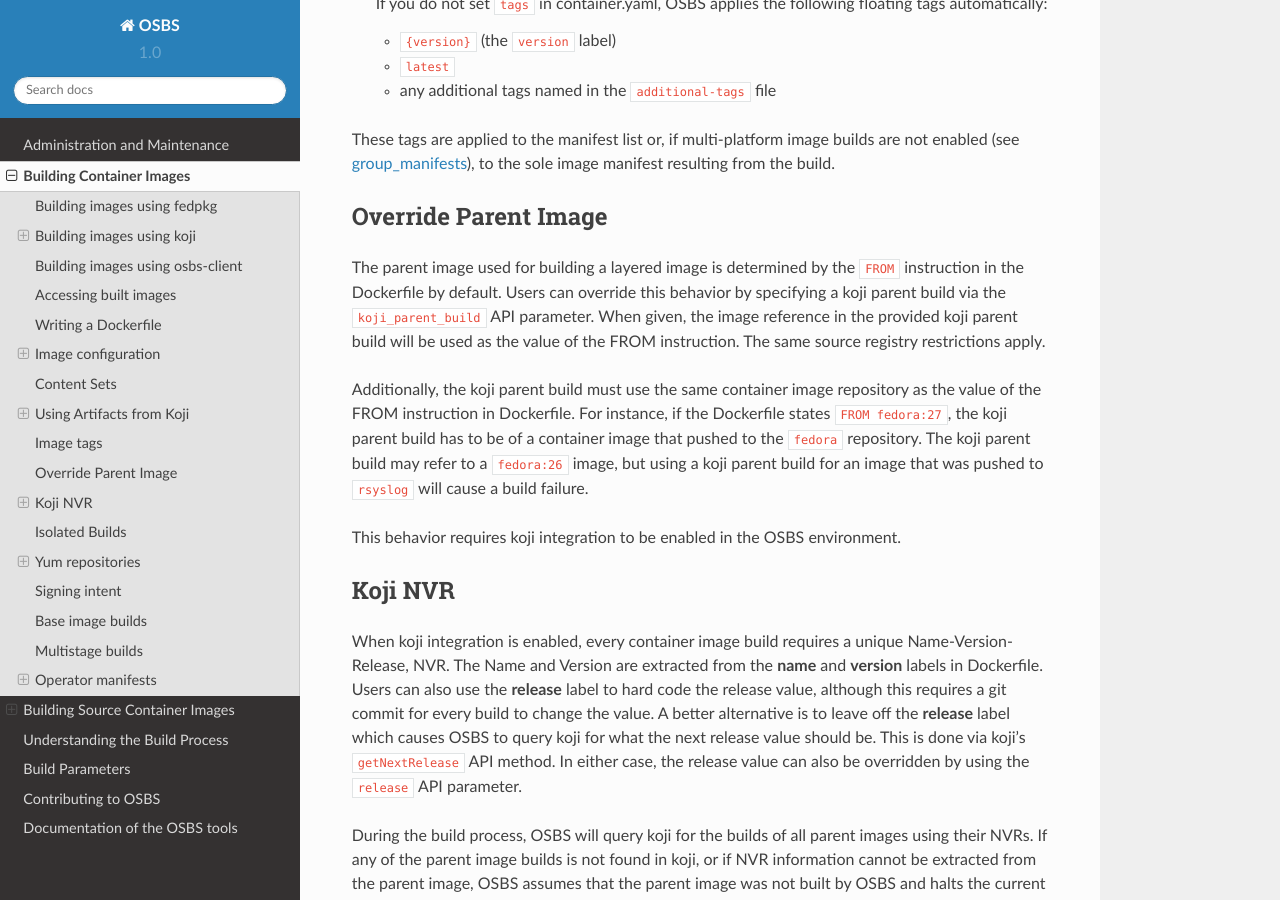
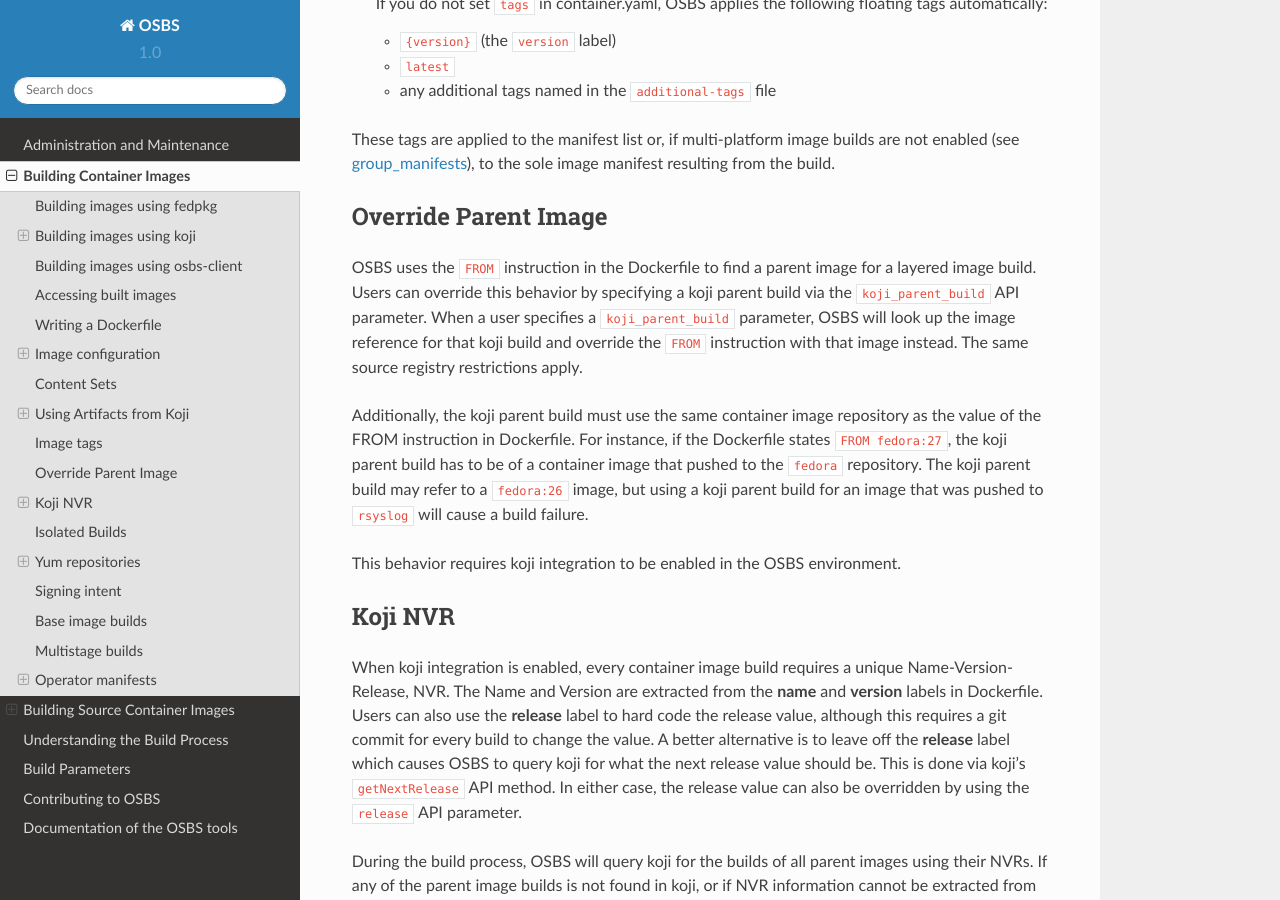
Before and after one commit to containerbuildsystem/osbs-docs, a Sphinx documentation site: the page built from docs/users.rst, in a window 1280 px wide and 900 px high, scrolled down 16994 px. Built offline with Sphinx 7.4.7 and the Read the Docs theme 2.0.0, drawn with Linux system fonts in a browser that asks for light colours.

Commit message:
users: use active voice in first "Override Parent Image" paragraph
Rewrite this paragraph to use the active voice so that users can
understand it more easily.

```diff
--- a/docs/users.rst
+++ b/docs/users.rst
@@ -895,12 +895,12 @@
 Override Parent Image
 ----------------------
 
-The parent image used for building a layered image is determined by the ``FROM``
-instruction in the Dockerfile by default. Users can override this behavior
-by specifying a koji parent build via the ``koji_parent_build`` API parameter.
-When given, the image reference in the provided koji parent build will be used as
-the value of the FROM instruction. The same source registry restrictions
-apply.
+OSBS uses the ``FROM`` instruction in the Dockerfile to find a parent image
+for a layered image build. Users can override this behavior by specifying a
+koji parent build via the ``koji_parent_build`` API parameter. When a user
+specifies a ``koji_parent_build`` parameter, OSBS will look up the image
+reference for that koji build and override the ``FROM`` instruction with that
+image instead. The same source registry restrictions apply.
 
 Additionally, the koji parent build must use the same container image repository
 as the value of the FROM instruction in Dockerfile. For instance, if the
```
